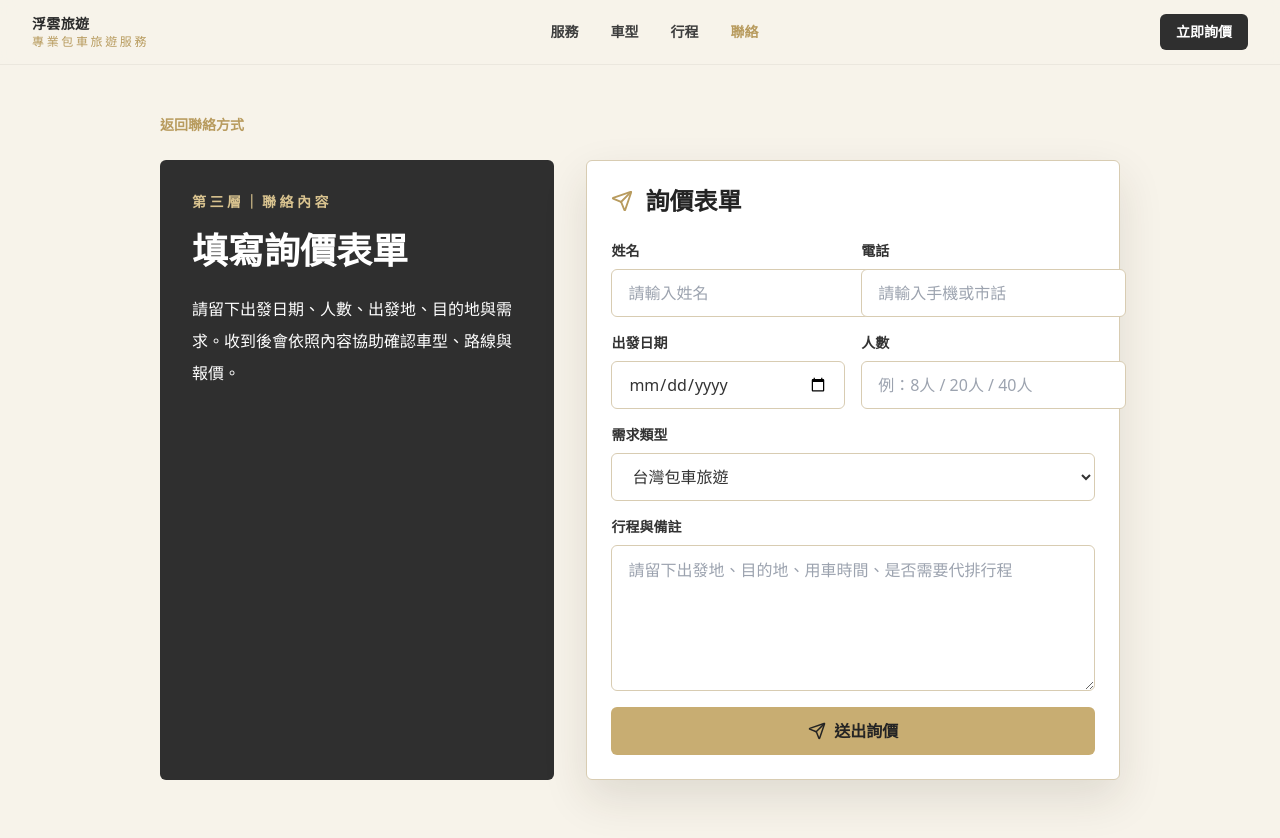
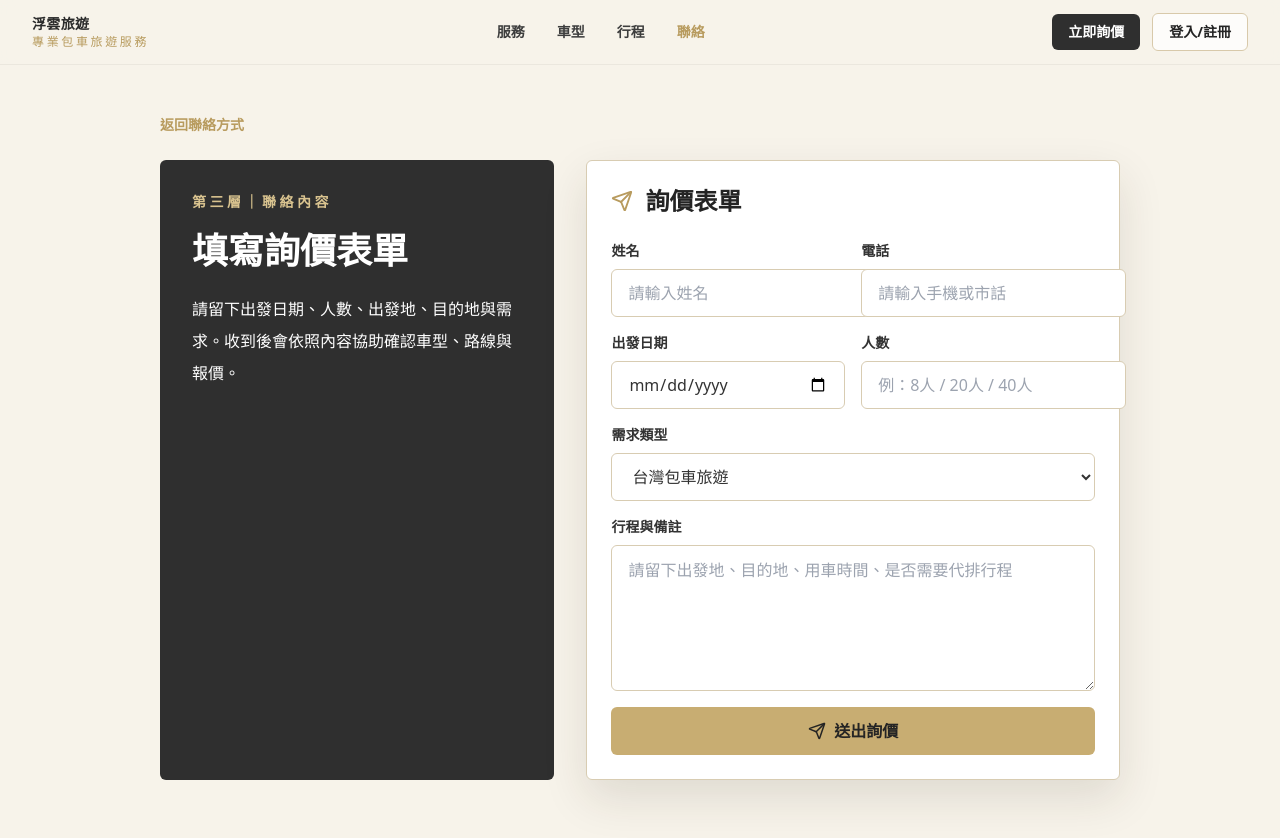
Before and after one commit to arashiyun-web/fuyun-travel, a Next.js app: page /contact/inquiry in a window 1280 px wide. Shown: the top 838 px of the page. Built offline with nearby package versions, Linux system fonts and the light colour scheme; no server answers.

Commit message:
Restore public login entry

```diff
--- a/components/SiteHeader.tsx
+++ b/components/SiteHeader.tsx
@@ -36,12 +36,20 @@ export default function SiteHeader({ active = "home" }: SiteHeaderProps) {
           ))}
         </div>
 
+        <div className="flex items-center gap-3">
           <Link
             href="/contact/inquiry"
             className="rounded-md bg-[#2f2f2f] px-4 py-2 text-sm font-bold text-white transition hover:bg-[#b89b5e]"
           >
             立即詢價
           </Link>
+          <a
+            href="/platform/index.html?v=official-api-v1#login"
+            className="rounded-md border border-[#d8c9aa] bg-white/70 px-4 py-2 text-sm font-bold text-[#242424] transition hover:bg-white"
+          >
+            登入/註冊
+          </a>
+        </div>
       </nav>
     </header>
   );
```
Lines whose indentation alone changed are shown as unchanged.
